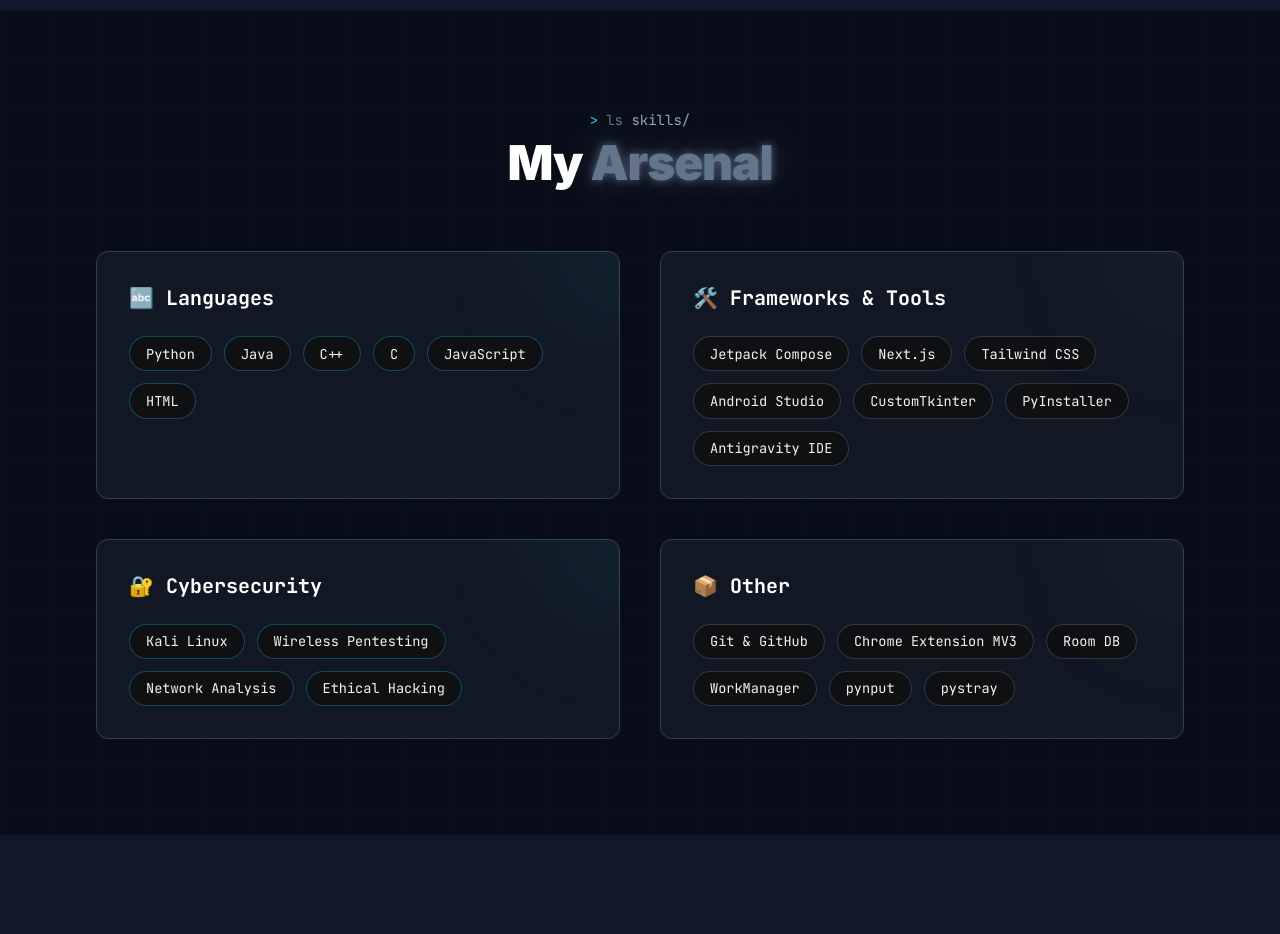
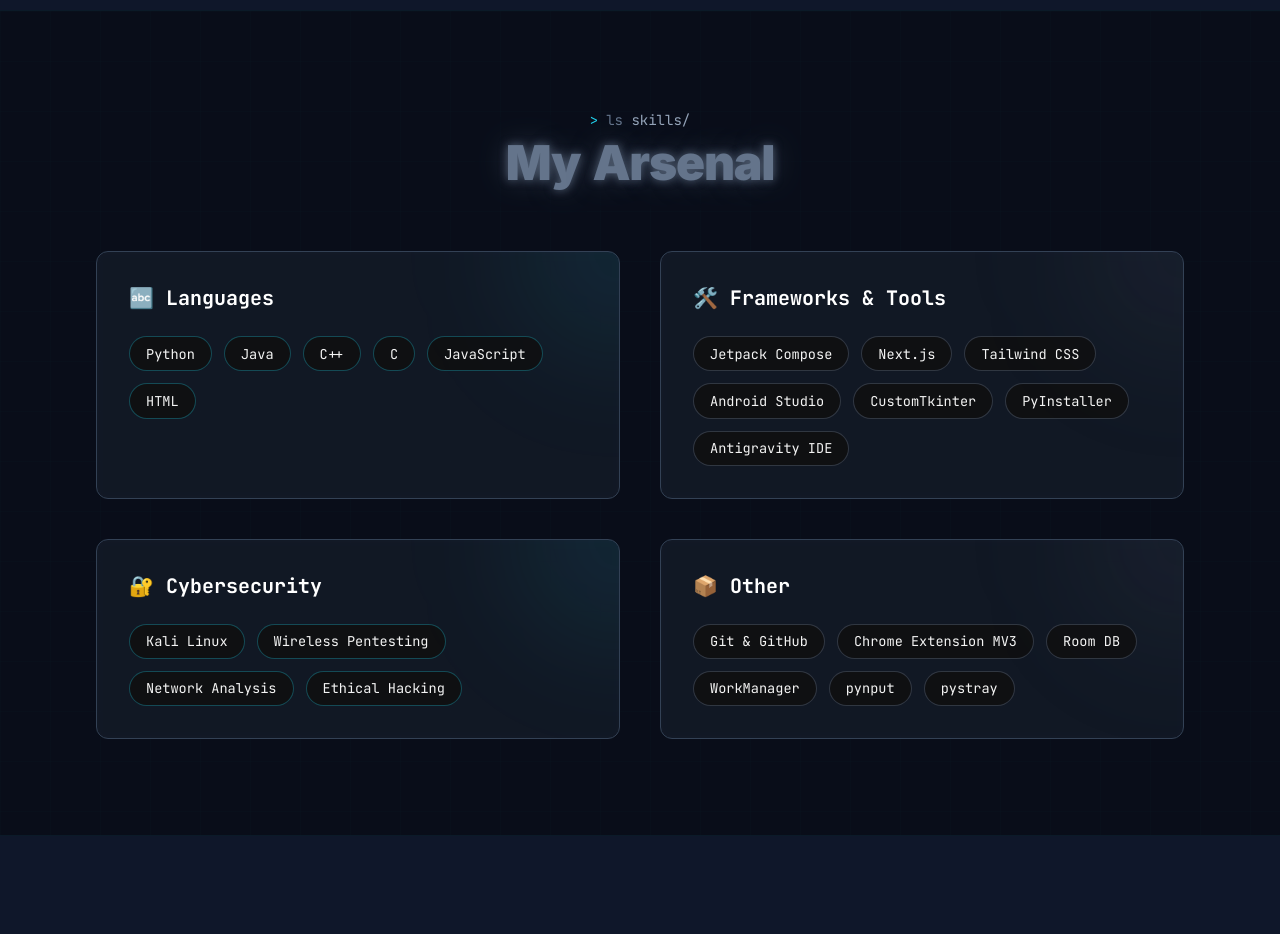
Before and after one commit to anvinbiju1-lab/Portfolio, a Next.js app: page / in a window 1280 px wide. Shown: the part 3100-4034 px from the top of the page. Built offline with nearby package versions, Linux system fonts and the light colour scheme.

Commit message:
Update Skills title glow and amplify hover orb

```diff
--- a/components/Skills.tsx
+++ b/components/Skills.tsx
@@ -66,8 +66,9 @@
                         <span className="prompt">&gt;</span>
                         <span className="command">ls</span> skills/
                     </div>
-                    <h2 className="text-4xl md:text-5xl font-black text-white tracking-tight">
-                        My <span className="text-slate text-glow-slate">Arsenal</span>
+                    <h2 className="text-4xl md:text-5xl font-black text-white tracking-tight flex items-center justify-center gap-3">
+                        <span className="text-slate text-glow-slate">My</span>
+                        <span className="text-slate text-glow-slate">Arsenal</span>
                     </h2>
                 </motion.div>
 
@@ -82,7 +83,7 @@
                             className="bg-card-bg/50 backdrop-blur-sm border border-card-border rounded-xl p-8 hover:border-cyan/30 transition-colors group relative overflow-hidden"
                         >
                             {/* Glowing Orb Top Right */}
-                            <div className={`absolute top-0 right-0 w-32 h-32 rounded-full blur-3xl -mr-16 -mt-16 transition-colors ${category.theme === "slate" ? "bg-slate/10 group-hover:bg-slate/20" : "bg-cyan/10 group-hover:bg-cyan/20"}`} />
+                            <div className={`absolute top-0 right-0 w-48 h-48 rounded-full blur-[64px] -mr-24 -mt-24 transition-all duration-500 ${category.theme === "slate" ? "bg-slate/10 group-hover:bg-slate/30" : "bg-cyan/10 group-hover:bg-cyan/30"}`} />
 
                             <h3 className="text-xl font-bold text-white mb-6 font-mono group-hover:text-glow-cyan transition-all relative z-10">
                                 {category.title}
```
